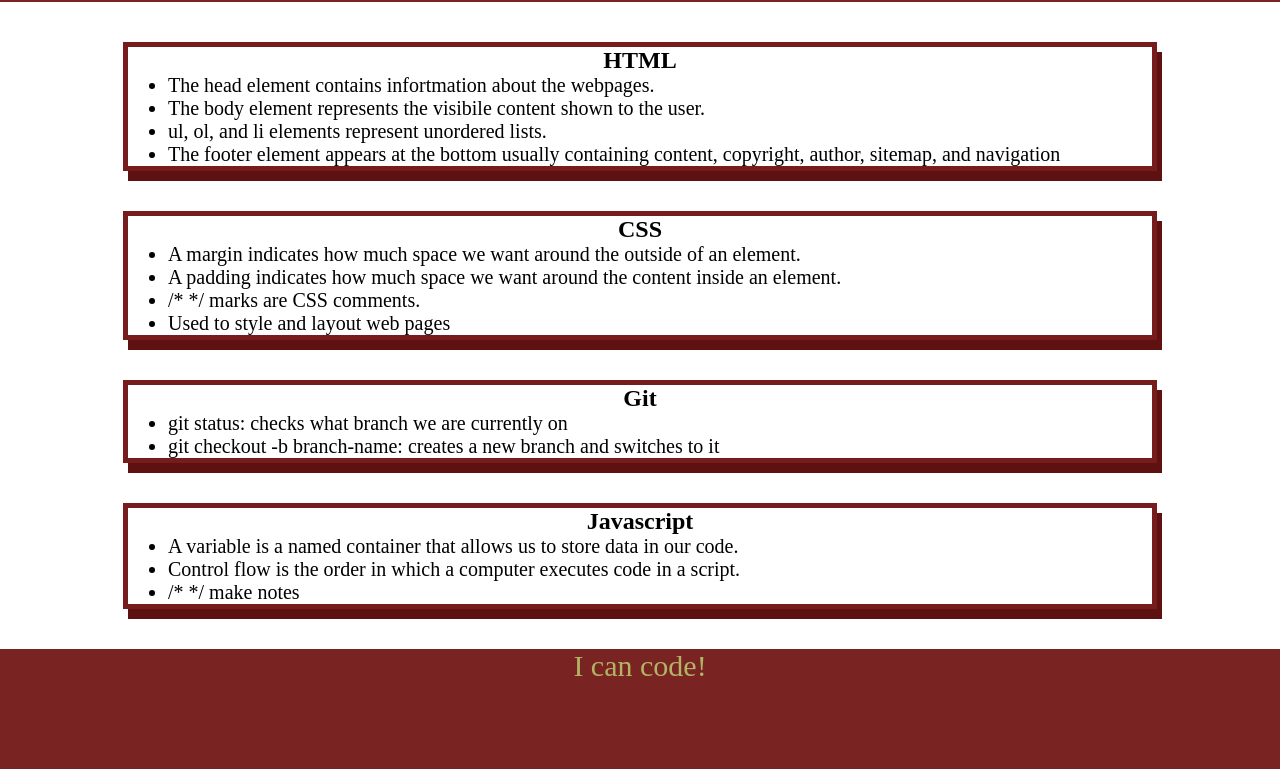
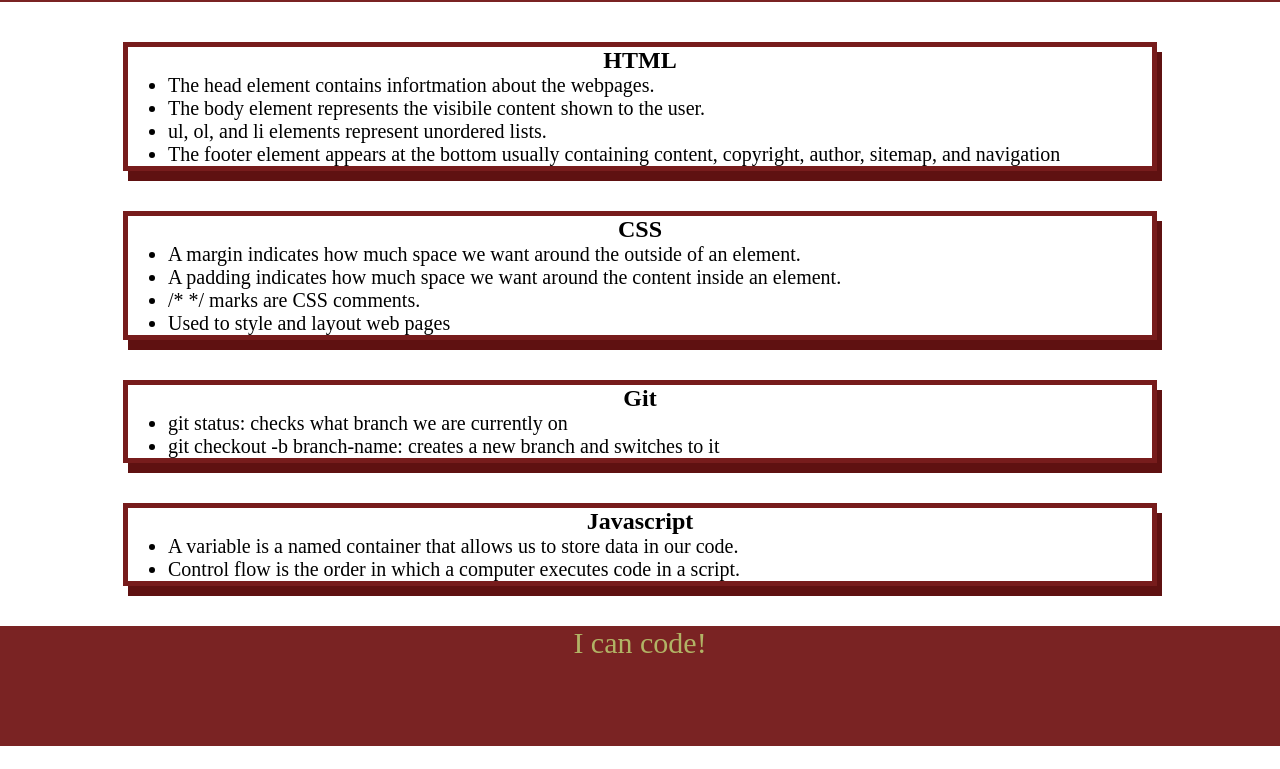
Before and after one commit to hakuxo/prework-study-guide, a plain HTML site: page index.html in a window 1280 px wide. Shown: the part 118-887 px from the top of the page. After the commit the page ends 864 px from the top, so only its background shows below. Drawn offline with Linux system fonts and the light colour scheme.

Commit message:
removed note

```diff
--- a/index.html
+++ b/index.html
@@ -54,7 +54,6 @@
         <ul>
           <li>A variable is a named container that allows us to store data in our code.</li>
           <li>Control flow is the order in which a computer executes code in a script.</li>
-          <li> /* */ make notes</li>
       </ul>
 
       </section>
```
